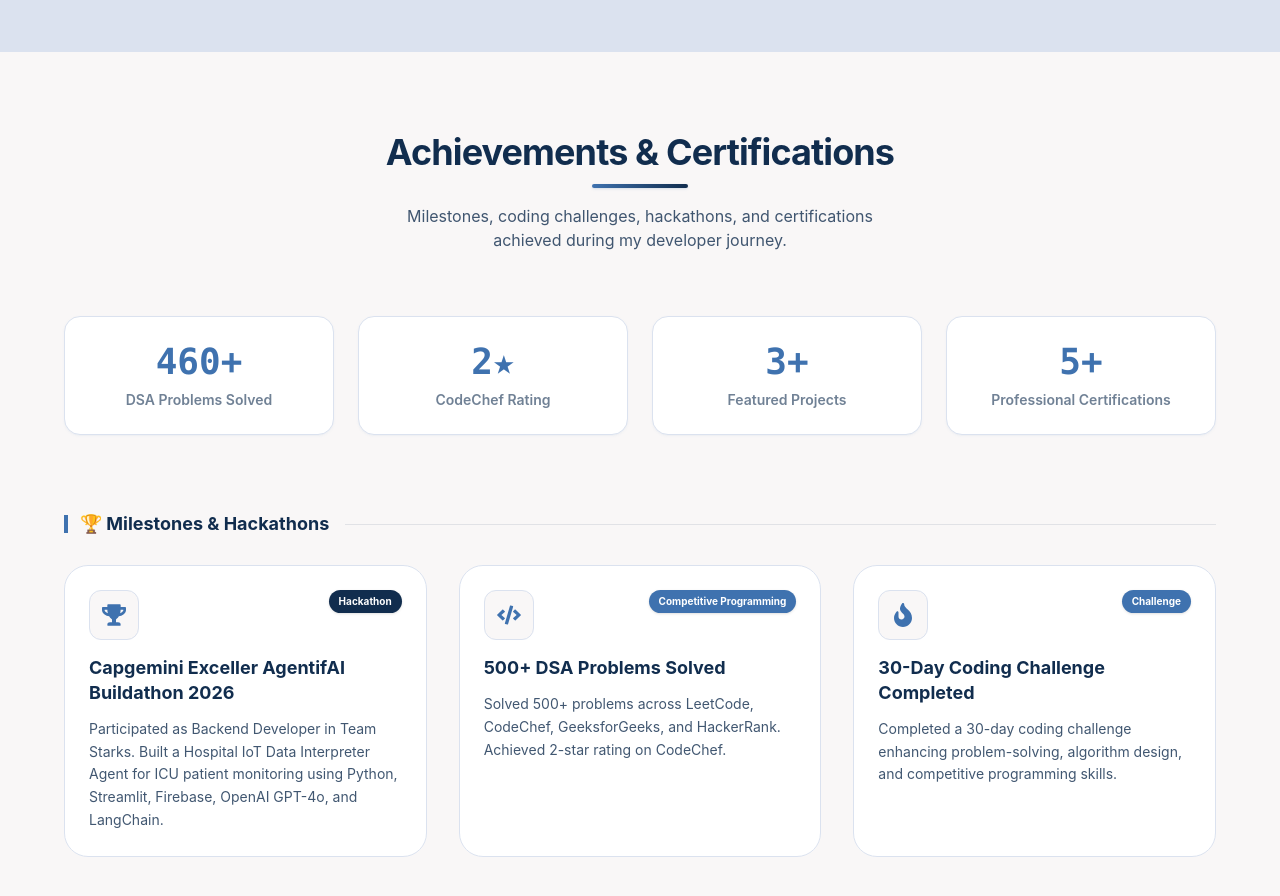
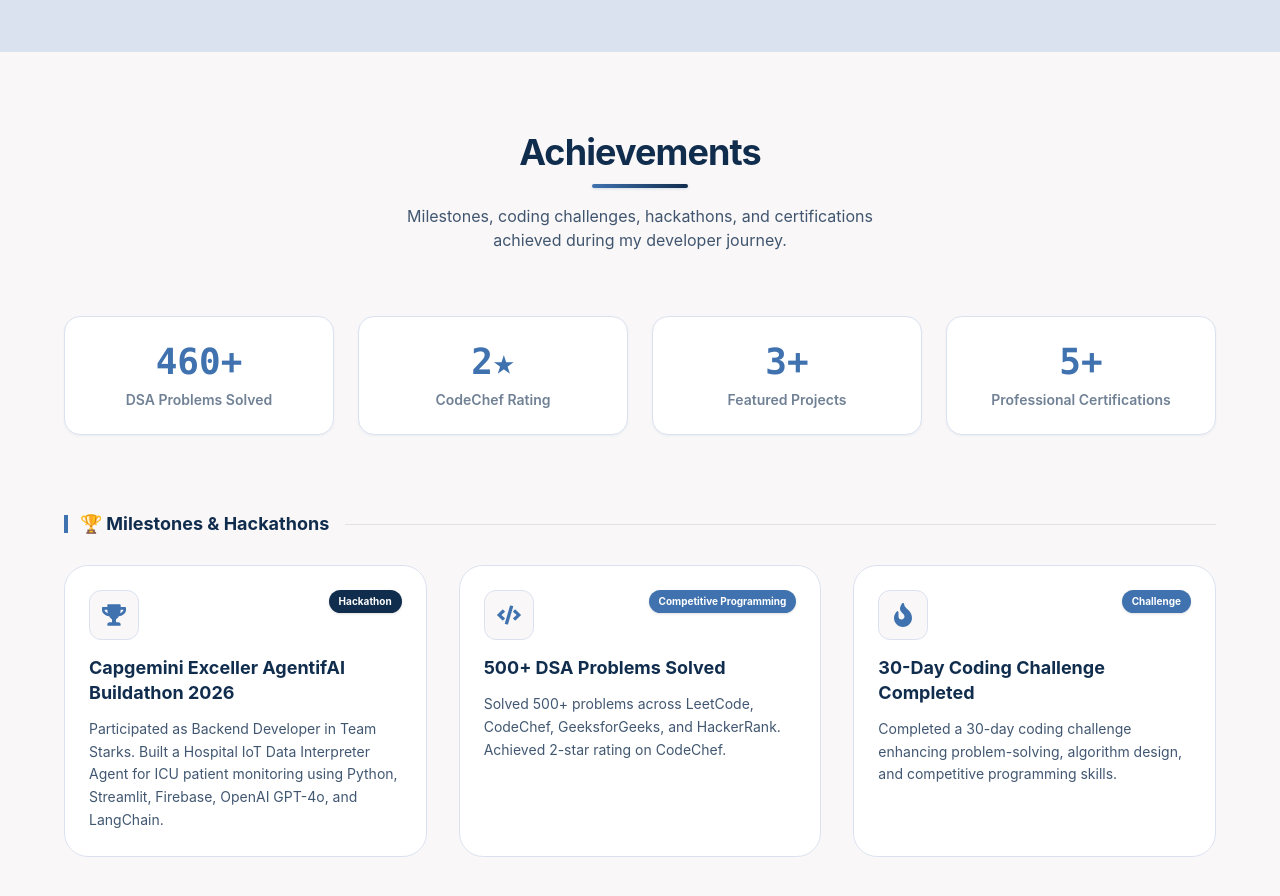
Before and after one commit to dharmu689/Portfolio, a React (Vite) app in the folder client/: page / in a window 1280 px wide. Shown: the part 4540-5436 px from the top of the page. Built offline with nearby package versions, Linux system fonts and the light colour scheme.

Commit message:
Update Achievements.jsx

```diff
--- a/client/src/components/Achievements.jsx
+++ b/client/src/components/Achievements.jsx
@@ -100,7 +100,7 @@ const Achievements = () => {
           transition={{ duration: 0.6 }}
           className="flex flex-col items-center mb-16 text-center"
         >
-          <h2 className="text-3xl sm:text-4xl font-bold tracking-tight text-brandNavy">Achievements & Certifications</h2>
+          <h2 className="text-3xl sm:text-4xl font-bold tracking-tight text-brandNavy">Achievements</h2>
           <div className="w-24 h-1 bg-gradient-to-r from-brandBlue to-brandNavy mt-3 rounded-full shadow-sm shadow-brandBlue/15" />
           <p className="text-brandNavy/80 mt-4 max-w-lg text-sm sm:text-base">
             Milestones, coding challenges, hackathons, and certifications achieved during my developer journey.
```
